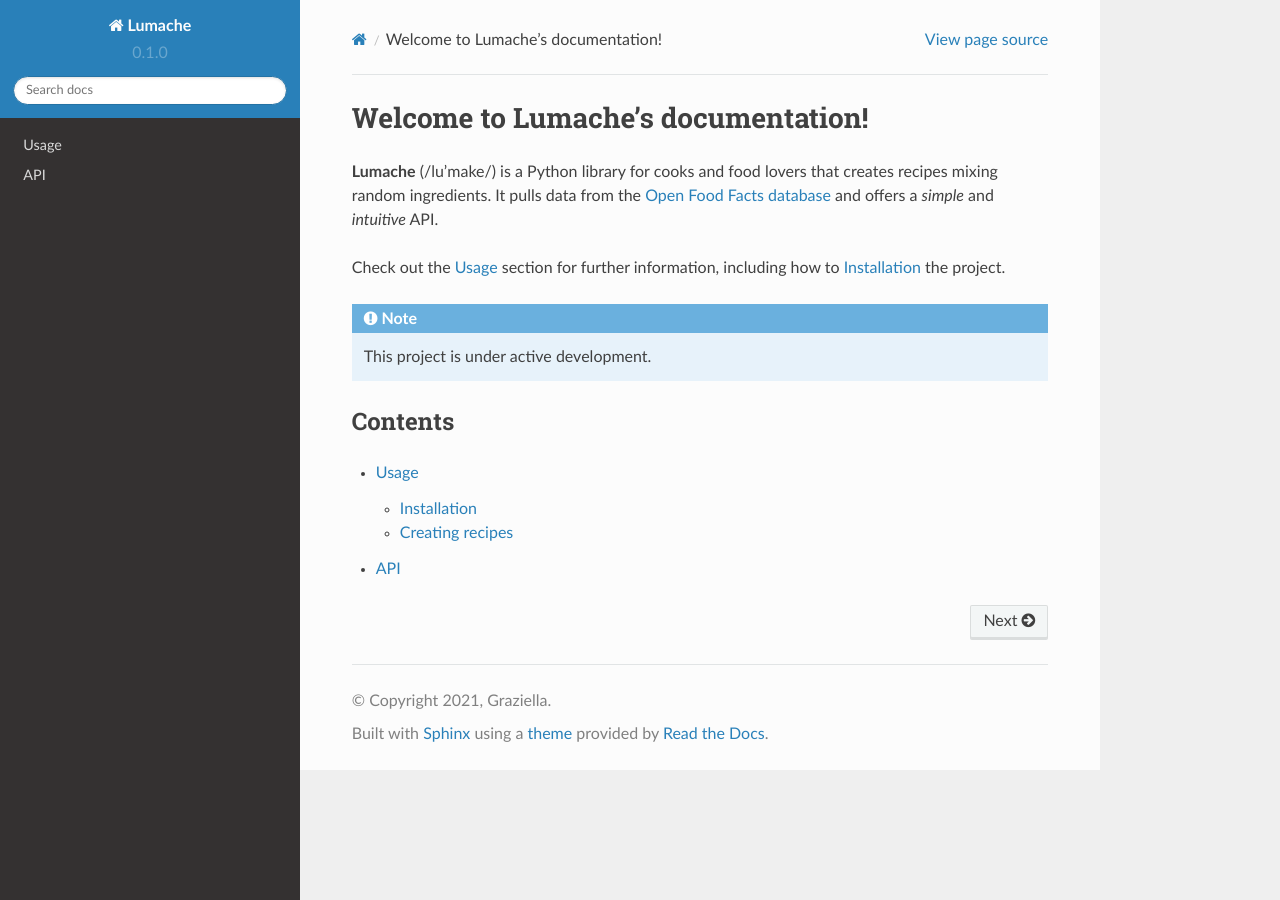
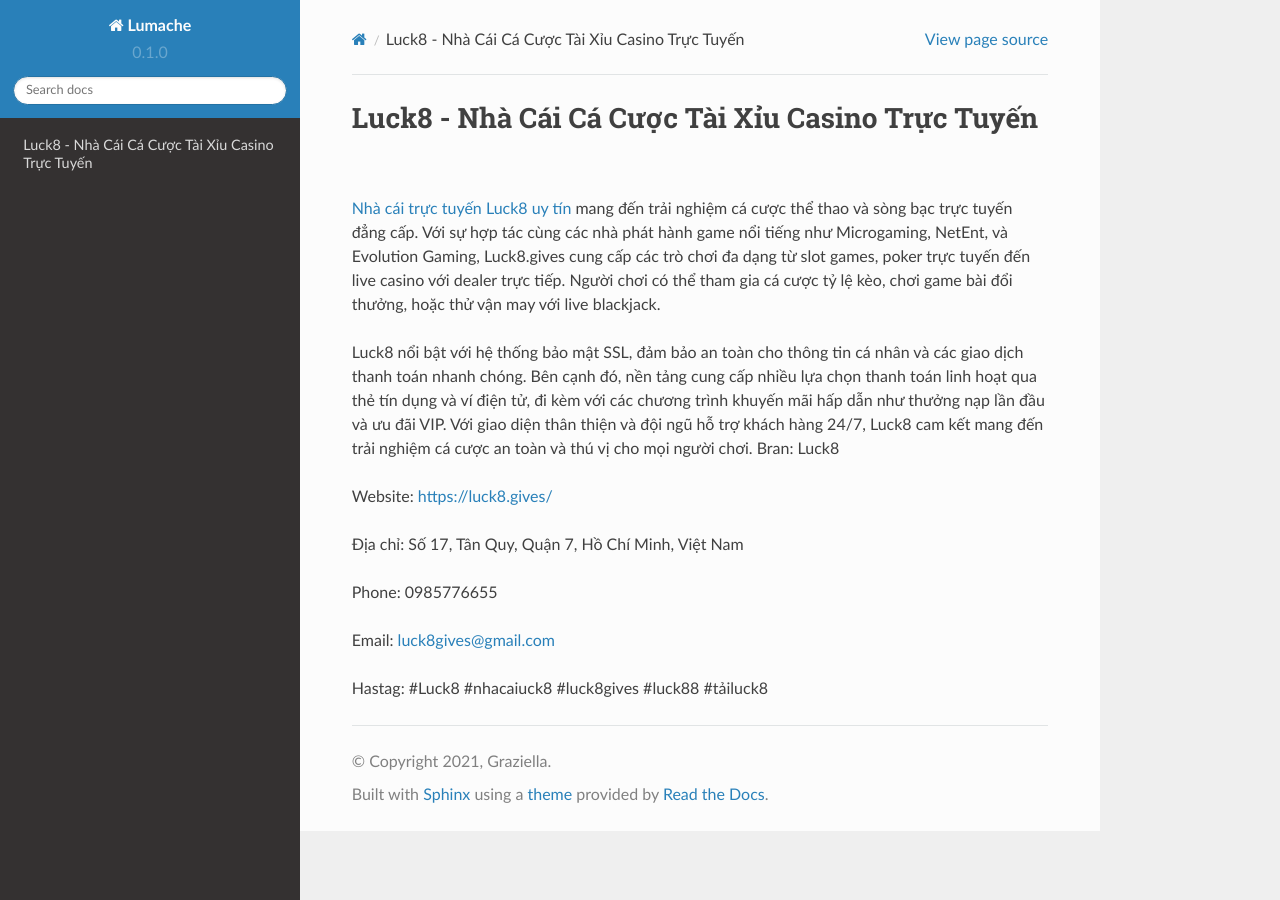
Before and after one commit to vanthanhtuan2022/luck8gives, a Sphinx documentation site: the page built from docs/source/index.rst, in a window 1280 px wide. Built offline with Sphinx 7.4.7 and the Read the Docs theme 2.0.0, drawn with Linux system fonts in a browser that asks for light colours.

Commit message:
Update index.rst

```diff
--- a/docs/source/index.rst
+++ b/docs/source/index.rst
@@ -1,22 +1,16 @@
-Welcome to Lumache's documentation!
+Luck8 - Nhà Cái Cá Cược Tài Xỉu Casino Trực Tuyến
 ===================================
 
-**Lumache** (/lu'make/) is a Python library for cooks and food lovers
-that creates recipes mixing random ingredients.
-It pulls data from the `Open Food Facts database <https://world.openfoodfacts.org/>`_
-and offers a *simple* and *intuitive* API.
+`Nhà cái trực tuyến Luck8 uy tín <https://luck8.gives/>`_ mang đến trải nghiệm cá cược thể thao và sòng bạc trực tuyến đẳng cấp. Với sự hợp tác cùng các nhà phát hành game nổi tiếng như Microgaming, NetEnt, và Evolution Gaming, Luck8.gives cung cấp các trò chơi đa dạng từ slot games, poker trực tuyến đến live casino với dealer trực tiếp. Người chơi có thể tham gia cá cược tỷ lệ kèo, chơi game bài đổi thưởng, hoặc thử vận may với live blackjack.
 
-Check out the :doc:`usage` section for further information, including
-how to :ref:`installation` the project.
+Luck8 nổi bật với hệ thống bảo mật SSL, đảm bảo an toàn cho thông tin cá nhân và các giao dịch thanh toán nhanh chóng. Bên cạnh đó, nền tảng cung cấp nhiều lựa chọn thanh toán linh hoạt qua thẻ tín dụng và ví điện tử, đi kèm với các chương trình khuyến mãi hấp dẫn như thưởng nạp lần đầu và ưu đãi VIP. Với giao diện thân thiện và đội ngũ hỗ trợ khách hàng 24/7, Luck8 cam kết mang đến trải nghiệm cá cược an toàn và thú vị cho mọi người chơi. Bran: Luck8
 
-.. note::
+Website: https://luck8.gives/
 
-   This project is under active development.
+Địa chỉ: Số 17, Tân Quy, Quận 7, Hồ Chí Minh, Việt Nam
 
-Contents
---------
+Phone: 0985776655
 
-.. toctree::
+Email: luck8gives@gmail.com
 
-   usage
-   api
+Hastag: #Luck8 #nhacaiuck8 #luck8gives #luck88 #tảiluck8
```
